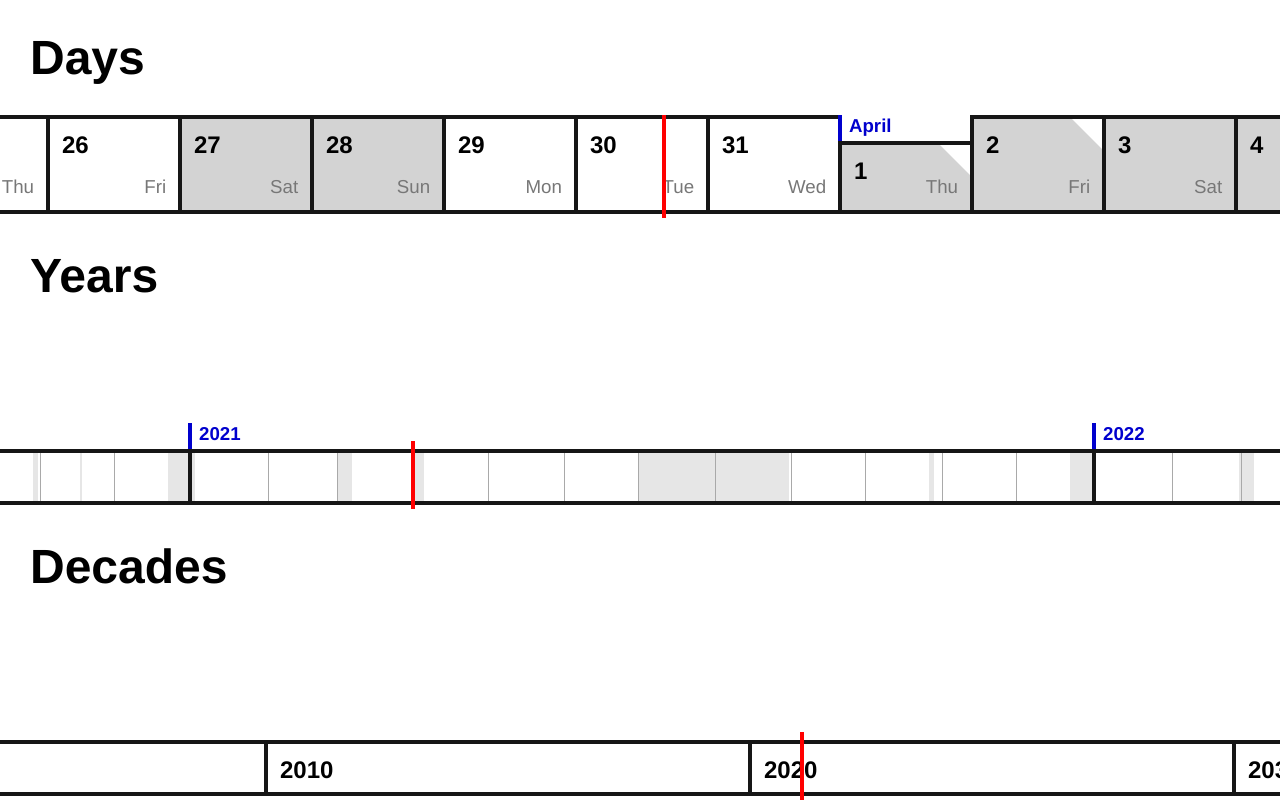
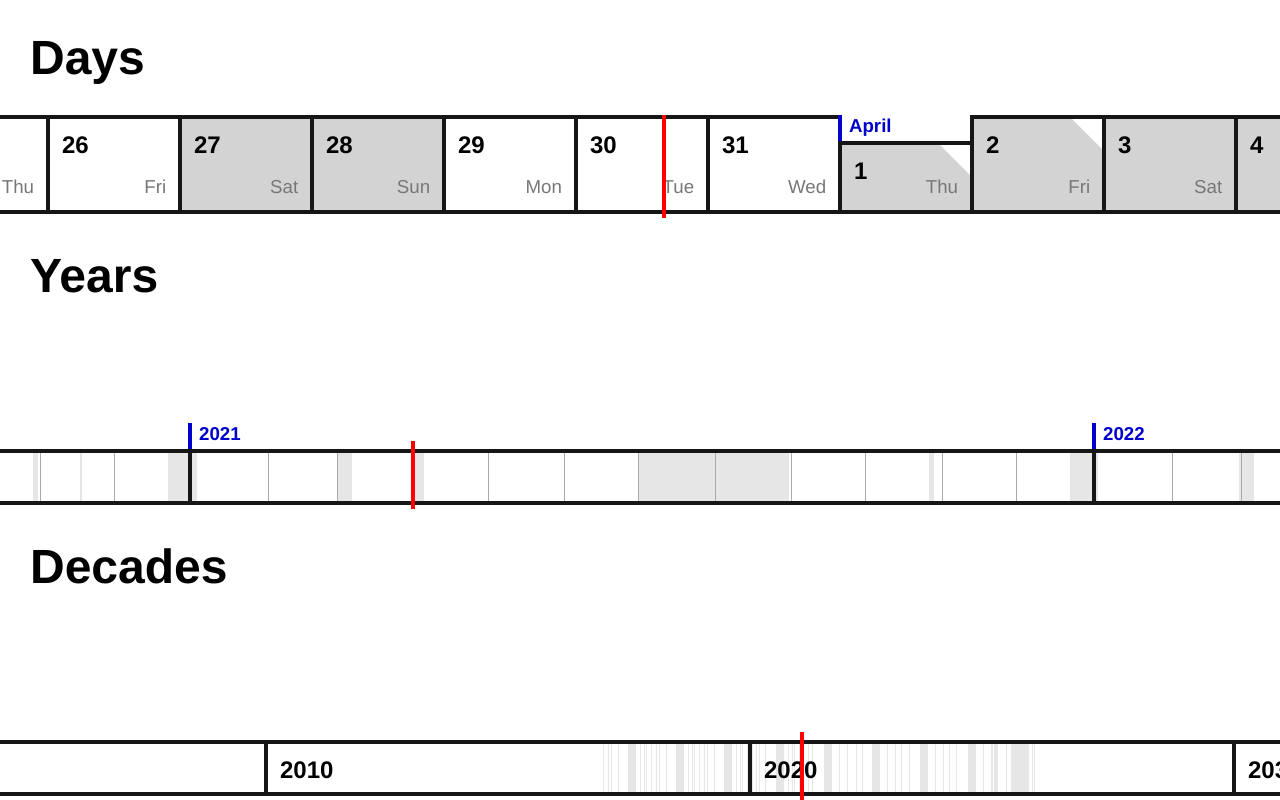
Before and after one commit to albert-tomanek/timevisu, a React (Create React App) app: page / in a window 1280 px wide. Built offline with nearby package versions, Linux system fonts and the light colour scheme.

Commit message:
Decades show holidays too

```diff
--- a/src/Day.tsx
+++ b/src/Day.tsx
@@ -13,7 +13,7 @@ interface DayState extends TileState {
 interface DayProps extends TileProps {
     offset: number,
 }
-//18717
+
 export class Day extends Tile<DayProps, DayState> {
 	constructor(props: DayProps) {
 		super(props);
@@ -67,7 +67,8 @@ export class Day extends Tile<DayProps, DayState> {
     is_holiday(): boolean {
         for (var i = 0; i < HOLIDAYS.length; i++) {
             var start = date_from_tuple(HOLIDAYS[i].start);
-            var end   = date_from_tuple(HOLIDAYS[i].end);
+            // var end   = date_from_tuple(HOLIDAYS[i].end);
+            var end   = date_from_tuple([HOLIDAYS[i].end[0], HOLIDAYS[i].end[1], HOLIDAYS[i].end[2] + 1]);
 
             if (start.getTime() <= this.state.date.getTime() && this.state.date.getTime() < end.getTime())
             {
--- a/src/Decade.tsx
+++ b/src/Decade.tsx
@@ -2,7 +2,8 @@ import React from 'react';
 import { FixedSizeListProps, FixedSizeList } from 'react-window';
 import AutoSizer from 'react-virtualized-auto-sizer';
 import { TileState, TileProps, Tile, TileStrip } from './Tile';
-import { get_css_class } from './App';
+import { create_holiday_div } from './Year';
+import { HOLIDAYS, get_css_class } from './App';
 
 interface DecadeProps extends TileProps {
     offset: number,
@@ -13,6 +14,8 @@ interface DecadeState extends TileState {
 }
 
 export class Decade extends Tile<DecadeProps, DecadeState> {
+    static len = 1000 * 60 * 60 * 24 * 365 * 10;
+
 	constructor(props: DecadeProps) {
 		super(props);
 
@@ -34,6 +37,7 @@ export class Decade extends Tile<DecadeProps, DecadeState> {
     render_tile() {
         return (
             <div className="tile decade-tile">
+                {HOLIDAYS.map(h => create_holiday_div(h, (new Date(this.state.first_year, 0, 1)).getTime(), Decade.len, 480))}
                 <h2 className="day-no">{this.state.first_year}</h2>
                 {this.get_indicator()}
             </div>
--- a/src/Year.tsx
+++ b/src/Year.tsx
@@ -35,31 +35,10 @@ export class Year extends Tile<YearProps, YearState> {
         }
     }
 
-    create_holiday_div (hday: Holiday) : JSX.Element {
-      var start = date_from_tuple(hday['start']);
-      var end   = date_from_tuple(hday['end']);
-
-      return (
-        <div
-            className="holiday-block"
-            style={{
-                left: ((start.getTime() - this.state.jan1.getTime()) / Year.len * 900).toString() + 'px',
-                width: (((end.getTime() - start.getTime()) / Year.len) * 900).toString() + 'px'
-            }}
-        >
-        </div>
-      );
-    }
-
     render_tile() {
         /* Create holidays */
-        var holiday_divs: JSX.Element[] = [];
-        for (var i = 0; i < HOLIDAYS.length; i++)
-        {
-            if (date_from_tuple(HOLIDAYS[i].start).getFullYear() == this.state.jan1.getFullYear()) {
-                holiday_divs.push(this.create_holiday_div(HOLIDAYS[i]));
-            }
-        }
+        var holiday_divs: (JSX.Element | null)[] = HOLIDAYS
+            .map(h => create_holiday_div(h, this.state.jan1.getTime(), Year.len, 900));
 
         /* Create month markers */
         var month_markers: JSX.Element[] = [];
@@ -81,6 +60,38 @@ export class Year extends Tile<YearProps, YearState> {
             </div>
         );
     }
+}
+
+export const create_holiday_div = (
+    hday: Holiday,
+    block_start: number,
+    block_duration: number,
+    block_width_px: number
+): JSX.Element | null => {
+    var start = date_from_tuple(hday['start']);
+    var end   = date_from_tuple(hday['end']);
+
+    if (end.getTime() < block_start || start.getTime() >= (block_start + block_duration)) {
+        return null;
+    }
+
+    if (start.getTime() < block_start) {
+        start = new Date(block_start);
+    }
+    if (end.getTime() >= (block_start + block_duration)) {
+        end = new Date(block_start + block_duration);
+    }
+
+    return (
+        <div
+            className="holiday-block"
+            style={{
+                left: ((start.getTime() - block_start) / block_duration * block_width_px).toString() + 'px',
+                width: (((end.getTime() - start.getTime()) / block_duration) * block_width_px).toString() + 'px'
+            }}
+        >
+        </div>
+    );
 }
 
 export class YearStrip extends TileStrip<{}, {}>
```
